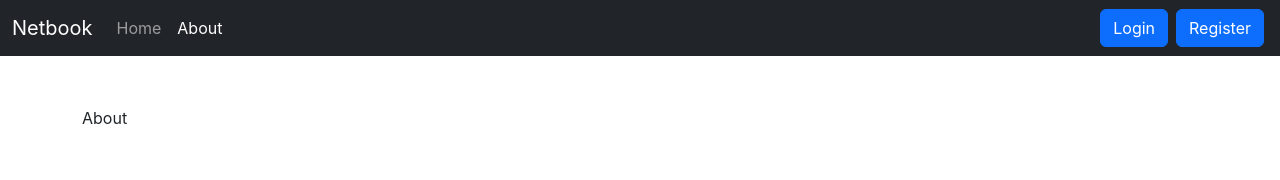
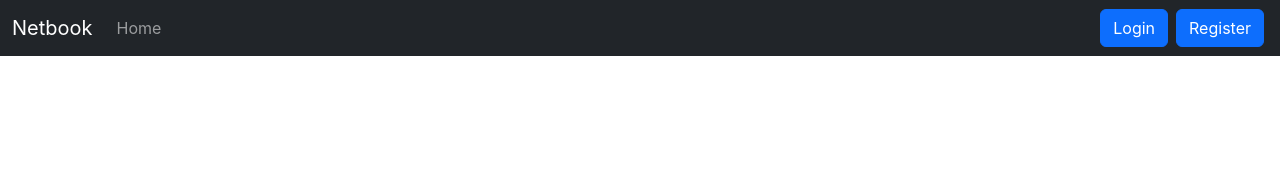
Before and after one commit to Jubraj001/NetBook, a React (Create React App) app: page /about in a window 1280 px wide. Shown: the top 180 px of the page. Built offline with nearby package versions, Linux system fonts and the light colour scheme.

Commit message:
Removed About

```diff
--- a/src/App.js
+++ b/src/App.js
@@ -1,6 +1,5 @@
 import Navbar from "./components/Navbar";
 import Home from "./components/Home";
-import About from "./components/About";
 import NoteState from "./context/notes/NoteState"
 import { BrowserRouter,Routes, Route } from 'react-router-dom';
 import Alert from "./components/Alert";
@@ -29,7 +28,6 @@
             <div className="container">
               <Routes>
                 <Route exact path="/" element={<Home showAlert={showAlert}/>}/>
-                <Route exact path="/about" element={<About/>}/>
                 <Route exact path="/login" element={<Login showAlert={showAlert}/>}/>
                 <Route exact path="/register" element={<Register showAlert={showAlert}/>}/>
               </Routes>
--- a/src/components/About.js
+++ /dev/null
@@ -1,9 +0,0 @@
-import React from 'react'
-
-export default function About() {
-  return (
-    <div>
-      About
-    </div>
-  )
-}
--- a/src/components/Navbar.js
+++ b/src/components/Navbar.js
@@ -21,9 +21,6 @@
                 <li className="nav-item">
                 <Link className={`nav-link ${location.pathname==='/'?'active':''}`} aria-current="page" to="/">Home</Link>
                 </li>
-                <li className="nav-item">
-                <Link className={`nav-link ${location.pathname==='/about'?'active':''}`} to="/about">About</Link>
-                </li>
             </ul>
             {!localStorage.getItem('token')?<form className="d-flex" role="search">
                 <Link className="btn btn-primary mx-1" to="/login" role="button">Login</Link>
```
